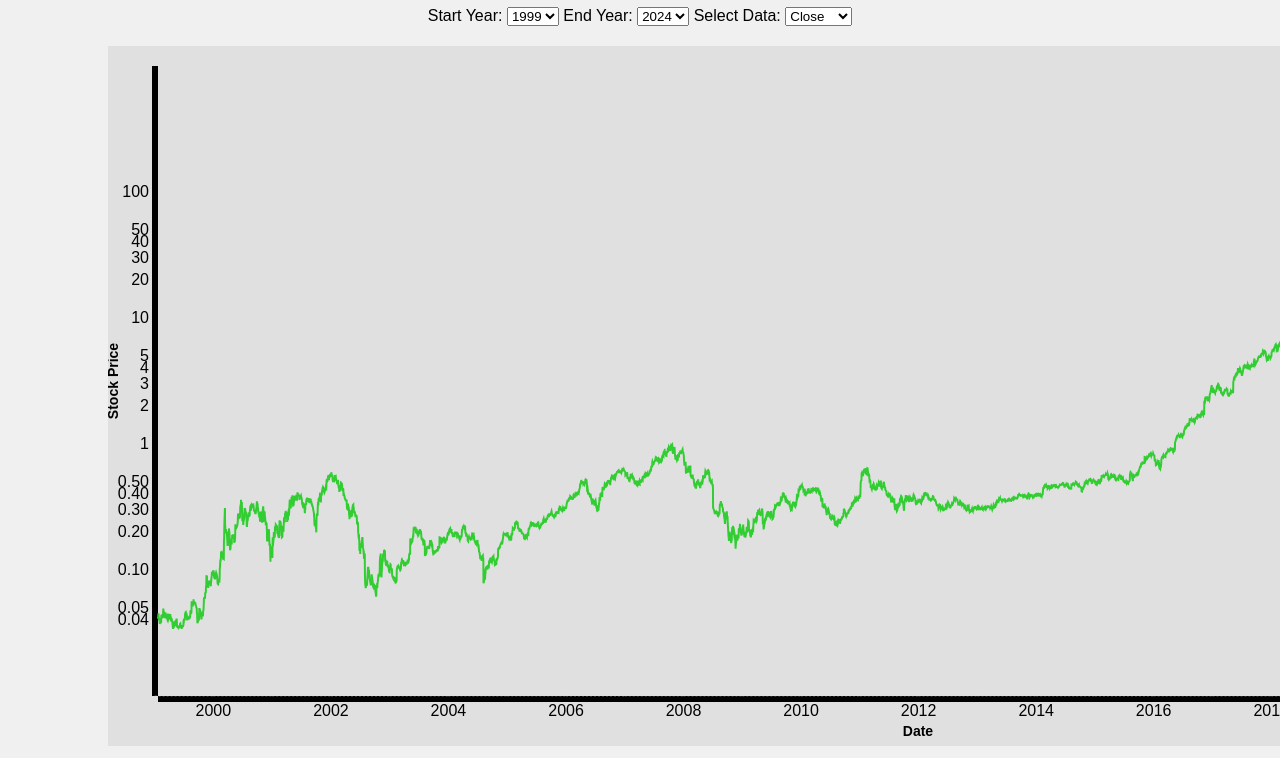
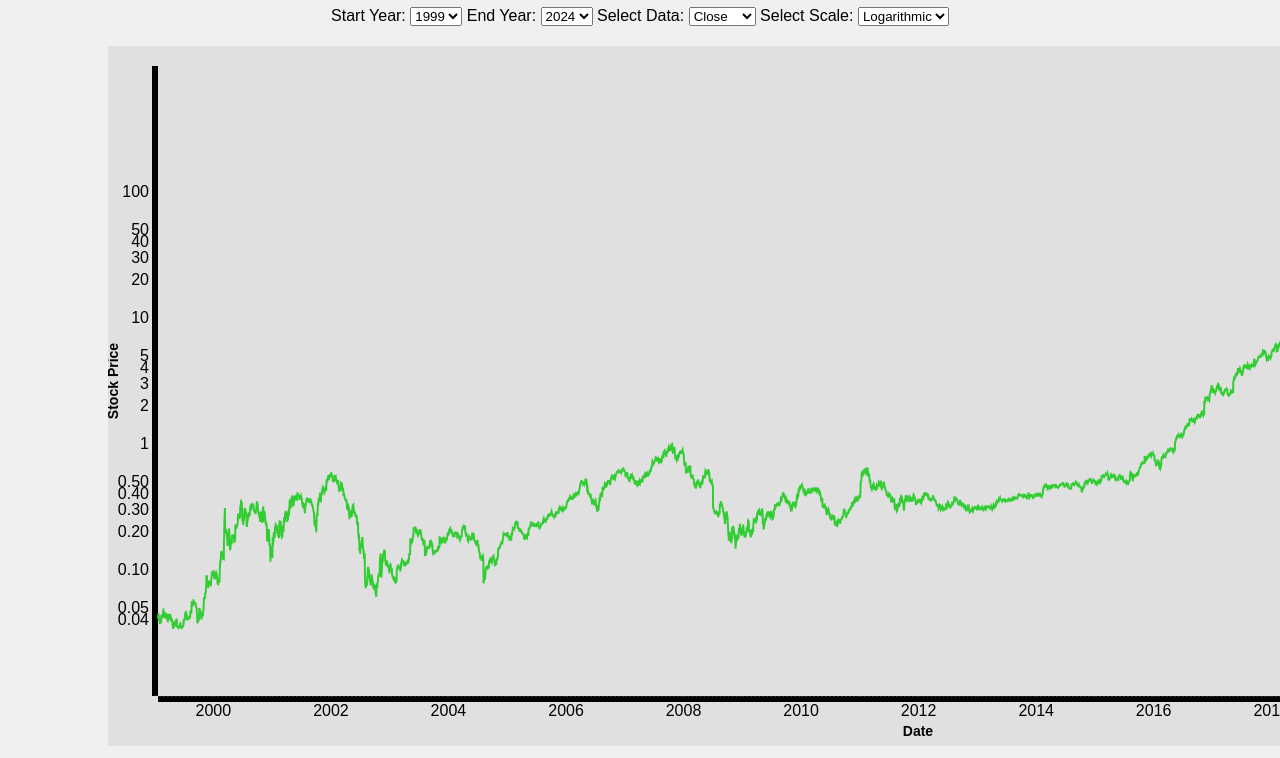
Before and after one commit to cbirk86/Data-Visualization-FInal, a plain HTML site: page index.html in a window 1280 px wide. Shown: the part 73-831 px from the top of the page. Drawn offline with nearby package versions, Linux system fonts and the light colour scheme.

Commit message:
Update index.html

```diff
--- a/index.html
+++ b/index.html
@@ -57,6 +57,12 @@
       <option value="Low">Low</option>
       <option value="Volume">Volume</option>
     </select>
+
+    <label for="scaleType">Select Scale:</label>
+    <select id="scaleType">
+      <option value="log">Logarithmic</option>
+      <option value="linear">Linear</option>
+    </select>
   </div>
 
   <svg id="chart" width="1600" height="700"></svg>
@@ -92,24 +98,26 @@
 
       // Initial chart rendering with "Close"
       const dataTypeSelect = d3.select("#dataType");
-      updateChart(data, allYears[0], allYears[allYears.length - 1], "Close");
+      const scaleTypeSelect = d3.select("#scaleType");
+      updateChart(data, allYears[0], allYears[allYears.length - 1], "Close", "log");
 
       // Update chart on dropdown change
-      d3.selectAll("#startYear, #endYear, #dataType").on("change", function() {
+      d3.selectAll("#startYear, #endYear, #dataType, #scaleType").on("change", function() {
         const startYear = +startYearSelect.property("value");
         const endYear = +endYearSelect.property("value");
         const dataType = dataTypeSelect.property("value");
+        const scaleType = scaleTypeSelect.property("value");
 
         if (startYear > endYear) {
           alert("Start year must be less than or equal to end year.");
           return;
         }
 
-        updateChart(data, startYear, endYear, dataType);
+        updateChart(data, startYear, endYear, dataType, scaleType);
       });
     });
 
-    function updateChart(data, startYear, endYear, dataType) {
+    function updateChart(data, startYear, endYear, dataType, scaleType) {
       const svg = d3.select("#chart");
       svg.selectAll("*").remove();
 
@@ -140,9 +148,10 @@
       let yScale;
       let yAxis;
 
-      if (dataType === "Volume") {
+      // Set scale type (logarithmic or linear)
+      if (scaleType === "linear") {
         yScale = d3.scale.linear()
-          .domain([0, d3.max(filteredData, d => d.Volume)])
+          .domain([0, d3.max(filteredData, d => d[dataType])])
           .range([innerHeight, 0])
           .nice();
         yAxis = d3.svg.axis()
```
